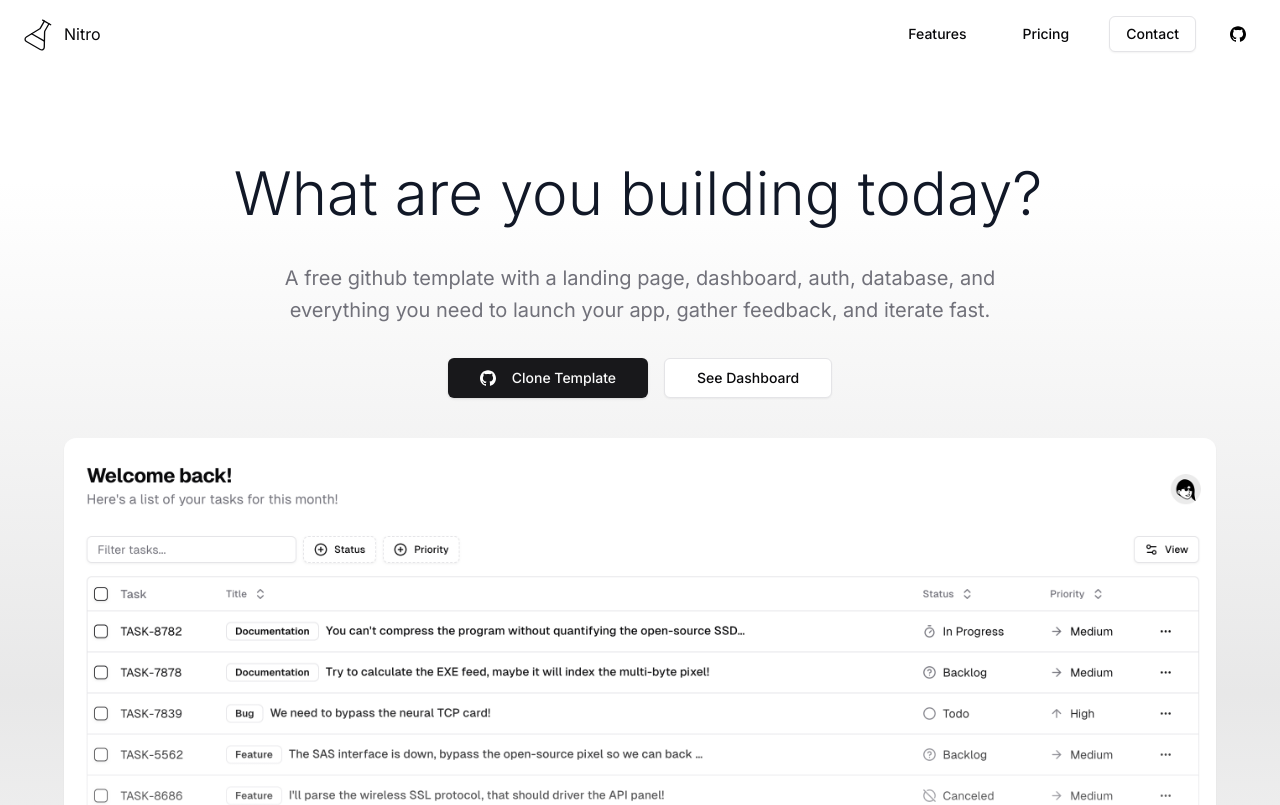
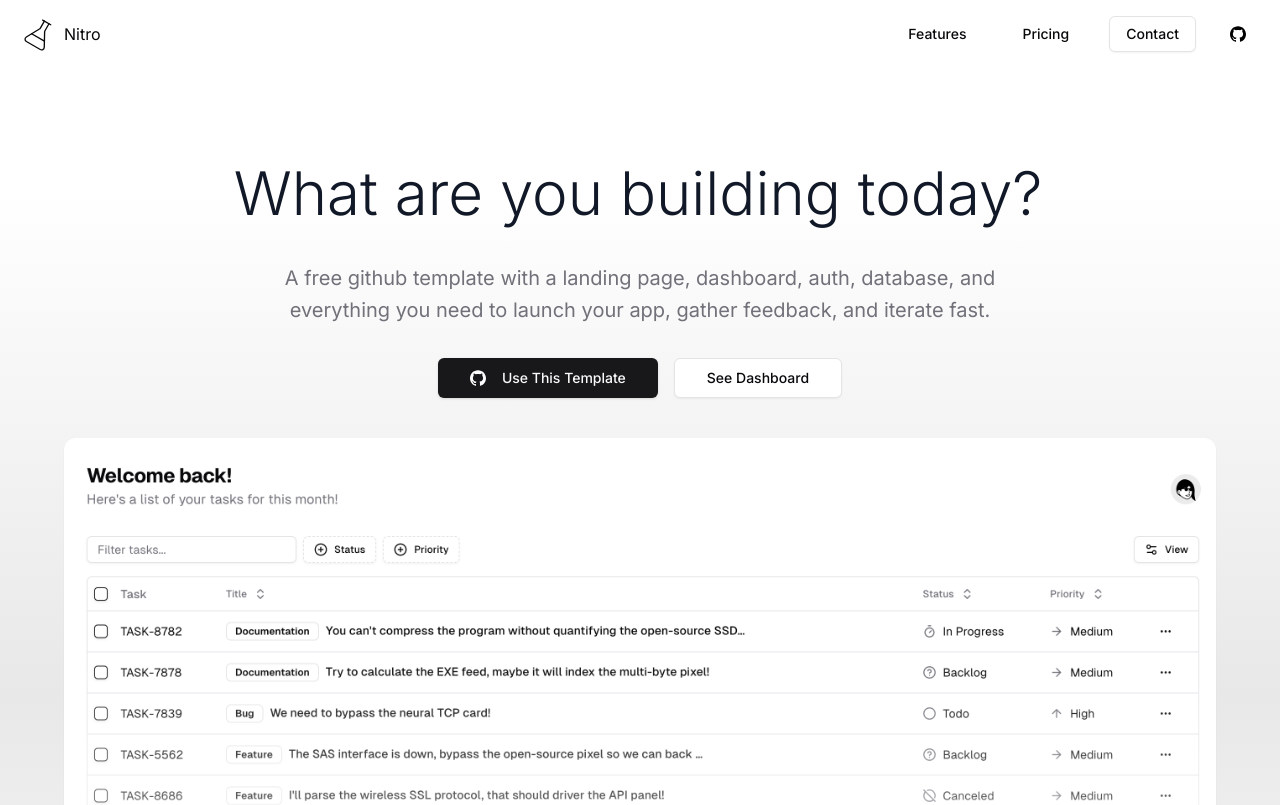
Before and after one commit to eddedd88/nextjs-template, a Next.js app: page / in a window 1280 px wide. Shown: the top 805 px of the page. Built offline with nearby package versions, Linux system fonts and the light colour scheme.

Commit message:
Update button text in HeroSection for clarity

```diff
--- a/src/app/(website)/hero-section.tsx
+++ b/src/app/(website)/hero-section.tsx
@@ -33,7 +33,7 @@ export function HeroSection() {
               <title>GitHub</title>
               <path d='M12 .297c-6.63 0-12 5.373-12 12 0 5.303 3.438 9.8 8.205 11.385.6.113.82-.258.82-.577 0-.285-.01-1.04-.015-2.04-3.338.724-4.042-1.61-4.042-1.61C4.422 18.07 3.633 17.7 3.633 17.7c-1.087-.744.084-.729.084-.729 1.205.084 1.838 1.236 1.838 1.236 1.07 1.835 2.809 1.305 3.495.998.108-.776.417-1.305.76-1.605-2.665-.3-5.466-1.332-5.466-5.93 0-1.31.465-2.38 1.235-3.22-.135-.303-.54-1.523.105-3.176 0 0 1.005-.322 3.3 1.23.96-.267 1.98-.399 3-.405 1.02.006 2.04.138 3 .405 2.28-1.552 3.285-1.23 3.285-1.23.645 1.653.24 2.873.12 3.176.765.84 1.23 1.91 1.23 3.22 0 4.61-2.805 5.625-5.475 5.92.42.36.81 1.096.81 2.22 0 1.606-.015 2.896-.015 3.286 0 .315.21.69.825.57C20.565 22.092 24 17.592 24 12.297c0-6.627-5.373-12-12-12' />
             </svg>
-            Clone Template
+            Use This Template
           </a>
         </Button>
         <Button size='lg' asChild variant='outline'>
```
